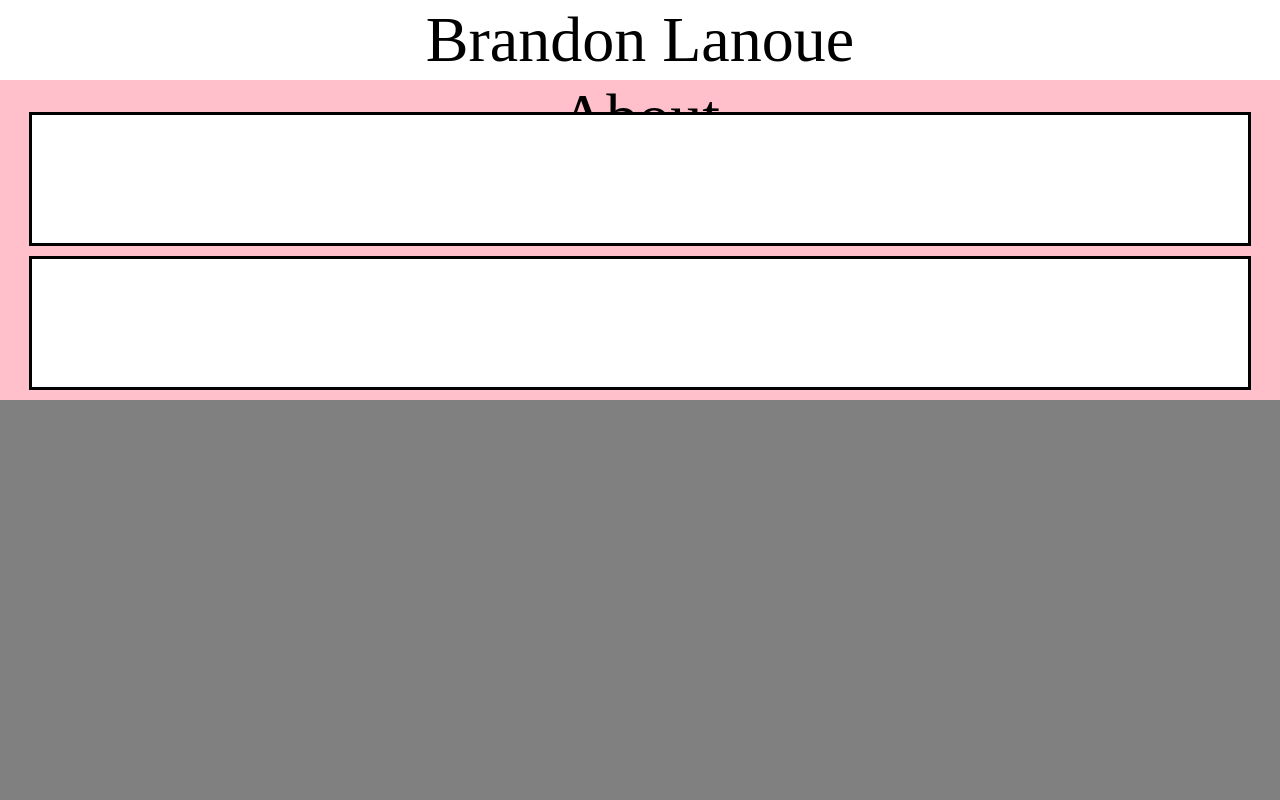
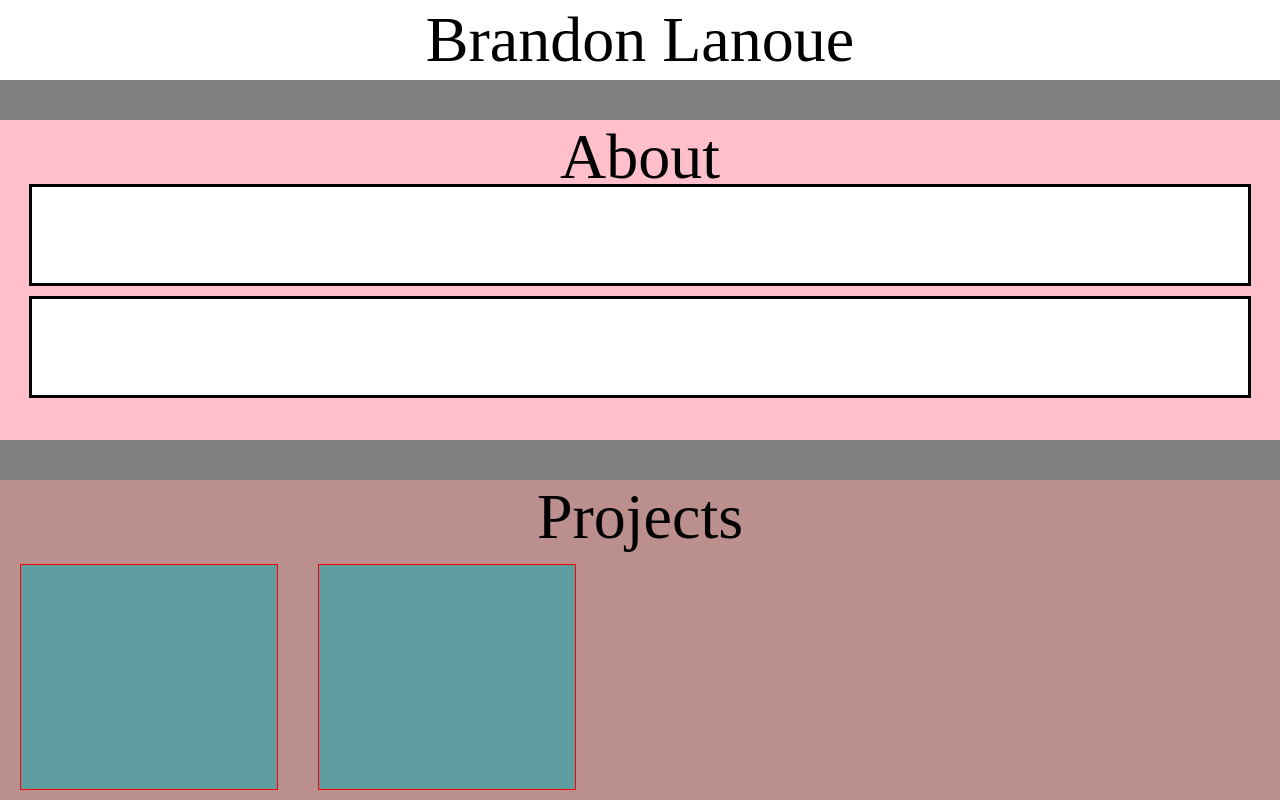
Before and after one commit to brandn3/brandonlanoue.net, a plain HTML site: page index.html in a window 1280 px wide. Drawn offline with Linux system fonts and the light colour scheme.

Commit message:
Createng basic ui

```diff
--- a/index.css
+++ b/index.css
@@ -21,10 +21,11 @@ html body
 
     box-sizing: border-box;
 }
-#about
+#About
 {
+
     position: absolute;
-    top: 10%;
+    top: 15%;
     left: 0;
     width: 100%;
     height:  40%;
@@ -34,27 +35,75 @@ html body
     justify-content: center;
 
 }
-#AP1
+#About > #AP1
 {
     position: absolute;
-    top: 10%;
+    height: 10%;
+    width: 100%;
+    top: 0%;
+    float: left;
+    margin: 0px;
+    display: flex;
+    justify-content: center;
+}
+#About >#AP2
+{
+    position: absolute;
+    top: 20%;
     float: left;
     margin: 0px;
     width: 95%;
-    height: 40%;
+    height: 30%;
     background-color: white;
     border: 3px solid black;
 
 }
-#AP2
+#About > #AP3
 {
     position: absolute;
     top: 55%;
     float: left;
     margin: 0px;
     width: 95%;
-    height: 40%;
+    height: 30%;
     background-color: white;
     border: 3px solid black;
 
 }
+#Project
+{
+    position: absolute;
+    top: 60%;
+    left: 0;
+    width: 100%;
+    height:  40%;
+    background-color: rosybrown;
+    font-size: 4em;
+
+
+
+
+}
+#Project > #AP1
+{
+    position: relative;
+    height: 20%;
+    width: 100%;
+    top: 0%;
+    float: left;
+    margin: 0px;
+    display: flex;
+    justify-content: center;
+
+
+}
+#Project > div
+{
+    margin: 20px;
+    width: 20%;
+    height: 70%;
+    position: relative;
+    border: 1px solid red;
+    float: left;
+    background-color: cadetblue;
+}
--- a/index.html
+++ b/index.html
@@ -9,9 +9,15 @@
 </head>
 <body>
     <div id="header">Brandon Lanoue</div>
-    <div id = "about">About
-        <p id = "AP1"></p>
+    <div id = "About">
+        <p id = "AP1">About</p>
         <p id = "AP2"></p>
+        <p id = "AP3"></p>
+    </div>
+    <div id="Project">
+        <p id="AP1">Projects</p>
+        <div></div>
+        <div></div>
     </div>
 </body>
 </html>
```
